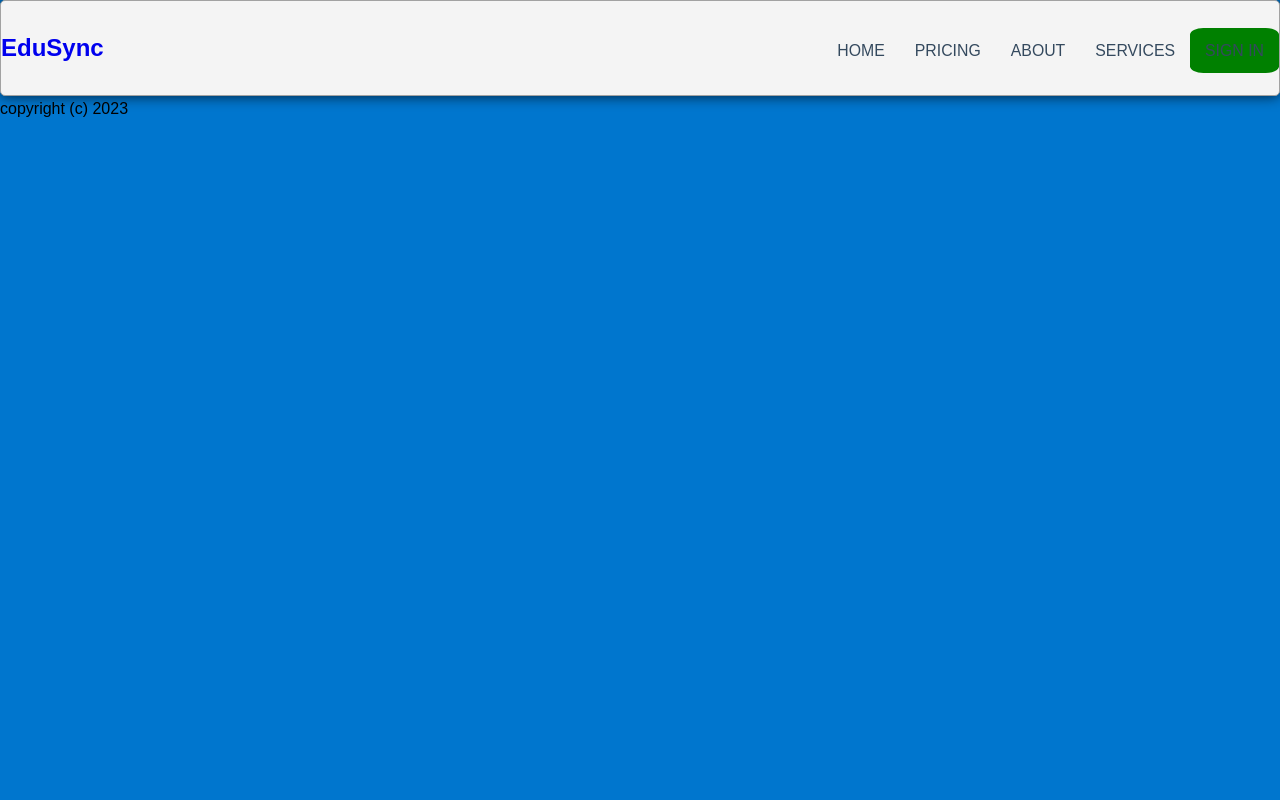
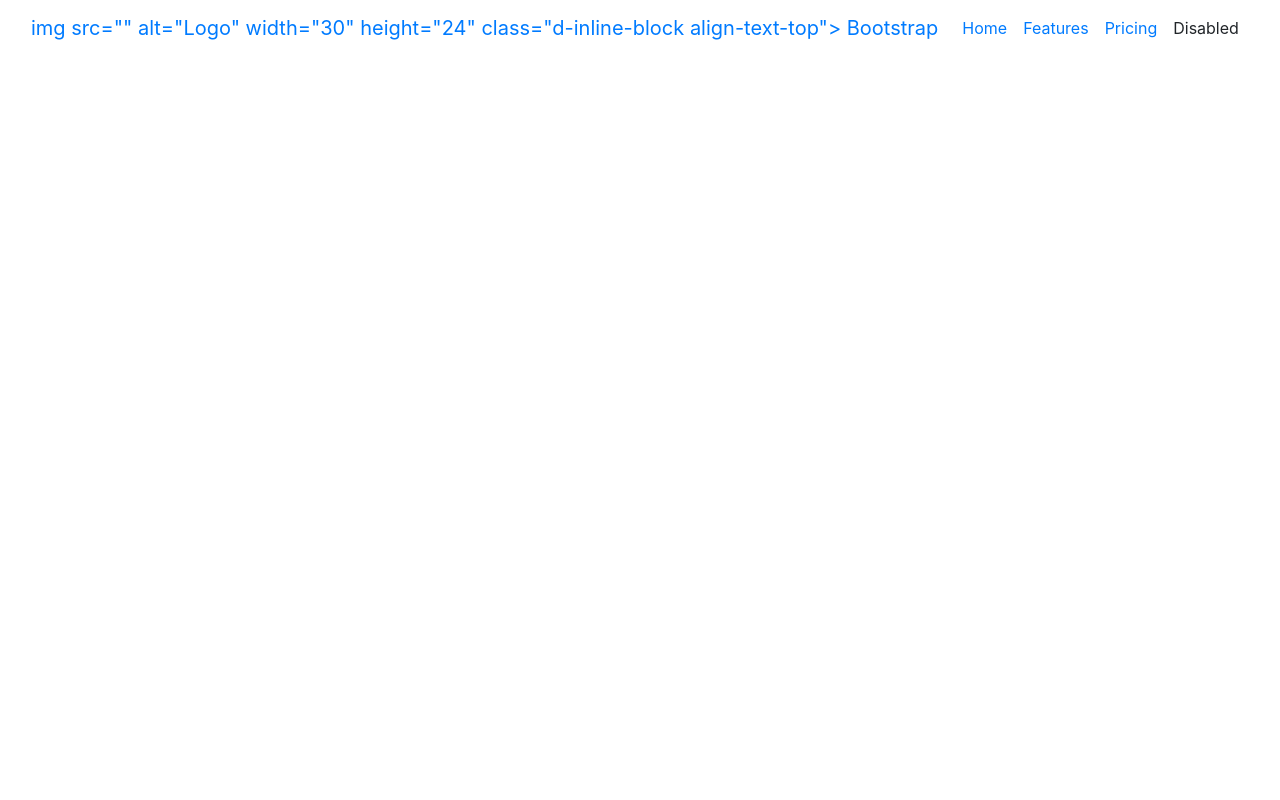
Before and after one commit to Jabir254/mgt_syst, a Django app: page / in a window 1280 px wide. Run offline with Django 4.2, Linux system fonts and the light colour scheme; some libraries are stand-ins or nearby versions.

Commit message:
added bootstrap to nav bar

```diff
--- a/school/app/static/app/base.css
+++ /dev/null
@@ -1,97 +0,0 @@
-* {
-	box-sizing: border-box;
-}
-body {
-	font-family: 'Montserrat', sans-serif;
-	line-height: 1.6;
-	margin: 0;
-	min-height: 100vh;
-    background-color: #0076CE;
-}
-ul {
-    margin: 0;
-    padding: 0;
-    list-style: none;
-}
-a {
-	text-decoration: none;
-}
-.nav-brand {
-	margin: 0;
-	font-size: 1.45em;
-}
-.main-nav {
-	margin-top: 5px;
-
-}
-.nav-brand a,
-.main-nav a {
-	padding: 10px 15px;
-	text-transform: uppercase;
-	text-align: center;
-	display: block;
-}
-
-.main-nav a {
-	color: #34495e;
-	font-size: .99em;
-}
-
-.main-nav a:hover {
-	color: #718daa;
-}
-
-
-
-.navigation {
-	padding-top: .5em;
-	padding-bottom: .5em;
-	border: 1px solid #a2a2a2;
-	background-color: #f4f4f4;
-	-webkit-box-shadow: 0px 0px 14px 0px rgba(0,0,0,0.75);
-	-moz-box-shadow: 0px 0px 14px 0px rgba(0,0,0,0.75);
-	box-shadow: 0px 0px 14px 0px rgba(0,0,0,0.75);
-	-webkit-border-radius: 5px;
-	-moz-border-radius: 5px;
-	border-radius: 5px;
-}
-
-
-/* =================================
-  Media Queries
-==================================== */
-
-
-
-
-@media (min-width: 769px) {
-	.navigation,
-	.main-nav {
-		display: flex;
-	}
-	.navigation {
-		flex-direction: column;
-		align-items: center;
-    	.navigation{
-		width: 80%;
-		margin: 0 auto;
-		max-width: 1150px;
-	}
-	}
-
-}
-
-@media (min-width: 1025px) {
-	.navigation {
-		flex-direction: row;
-		justify-content: space-between;
-	}
-
-}
-.sign-in{
-    background-color: green;
-    border-radius: 15%;
-}
-.sign-in a :hover{
-    color: blue;
-}
--- a/school/app/templates/core/base.html
+++ b/school/app/templates/core/base.html
@@ -1,35 +1,31 @@
 {% load static%}
-
 <!DOCTYPE html>
 <html lang="en">
 <head>
     <meta charset="UTF-8">
     <meta name="viewport" content="width=device-width, initial-scale=1.0">
+    <link rel="stylesheet" href="{% static 'app/bootstrap.css' %}">
     <link rel="stylesheet" href="{% static 'app/base.css' %}">
     <title>EduSync</title>
 </head>
 <body>
-    <nav class="navigation">
-        <h1 class="logo"><a href="#">EduSync</a></h1>
-        <div class="top-header">
-            <ul class="main-nav">
-                <li><a href="#">Home</a></li>
-                <li><a href="#">pricing</a></li>
-                <li><a href="#">About</a></li>
-                <li><a href="#">Services</a></li>
-                <li><a class="sign-in" href="#">sign in</a></li>
-            </ul>
+      <nav class="navbar navbar-expand-lg bg-body-tertiary">
+        <div class="container-fluid">
+          <a class="navbar-brand" href="#">img src="" alt="Logo" width="30" height="24" class="d-inline-block align-text-top">
+            Bootstrap</a>
+          <button class="navbar-toggler" type="button" data-bs-toggle="collapse" data-bs-target="#navbarNavAltMarkup" aria-controls="navbarNavAltMarkup" aria-expanded="false" aria-label="Toggle navigation">
+            <span class="navbar-toggler-icon"></span>
+          </button>
+          <div class="collapse navbar-collapse" id="navbarNavAltMarkup">
+            <div class="navbar-nav">
+              <a class="nav-link active" aria-current="page" href="#">Home</a>
+              <a class="nav-link" href="#">Features</a>
+              <a class="nav-link" href="#">Pricing</a>
+              <a class="nav-link disabled">Disabled</a>
+            </div>
+          </div>
+        </div>
+      </nav>
 
-        </div>
-    </nav>
-
-    <main class="main-section">
-        {% block content%} {% endblock%}
-    </main>
-
-
-
-
-    <footer>copyright (c) 2023</footer>
 </body>
 </html>
```
